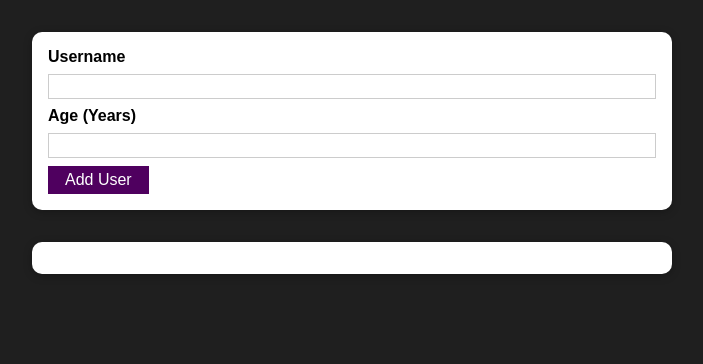
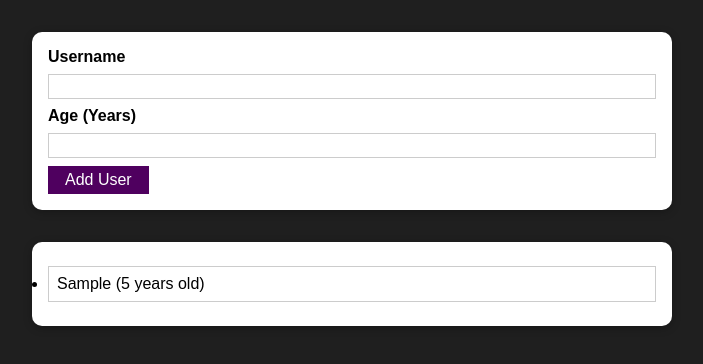
Before and after one commit to jripke74/react-0027, a React (Create React App) app: page / in a window 1280 px wide. Both pictures are taken after typing "Sample", "5" into the empty fields and a click on the button "Add User". Shown: the top 364 px of the page, without its empty margins (288-991 px from the left). Built offline with nearby package versions, Linux system fonts and the light colour scheme.

Commit message:
add list for users

```diff
--- a/src/App.js
+++ b/src/App.js
@@ -1,11 +1,24 @@
+import { useState } from 'react';
+
 import AddUser from './components/Users/AddUsers';
 import UsersList from './components/Users/UsersList';
 
 function App() {
+  const [usersList, setUsersList] = useState([]);
+
+  const addUserHandler = (uName, uAge) => {
+    setUsersList((prevUsersList) => {
+      return [
+        ...prevUsersList,
+        { name: uName, age: uAge, id: Math.random().toString() },
+      ];
+    });
+  };
+
   return (
     <div>
-      <AddUser />
-      <UsersList users={[]} />
+      <AddUser onAddUser={addUserHandler} />
+      <UsersList users={usersList} />
     </div>
   );
 }
--- a/src/components/Users/AddUsers.js
+++ b/src/components/Users/AddUsers.js
@@ -4,7 +4,7 @@
 import Button from '../UI/Button';
 import classes from './AddUser.module.css';
 
-const AddUser = () => {
+const AddUser = (props) => {
   const [enteredUsername, setEnteredUsername] = useState('');
   const [enteredAge, setEnteredAge] = useState('');
 
@@ -16,7 +16,7 @@
     if (+enteredAge < 1) {
       return;
     }
-    console.log(enteredUsername, enteredAge);
+    props.onAddUser(enteredUsername, enteredAge);
     setEnteredUsername('');
     setEnteredAge('');
   };
--- a/src/components/Users/UsersList.js
+++ b/src/components/Users/UsersList.js
@@ -6,7 +6,7 @@
     <Card className={classes.users}>
       <ul>
         {props.users.map((user) => (
-          <li>
+          <li key={user.id}>
             {user.name} ({user.age} years old)
           </li>
         ))}
--- a/src/components/Users/UsersList.module.css
+++ b/src/components/Users/UsersList.module.css
@@ -10,6 +10,7 @@
 }
 
 .users li {
+  text-decoration: none;
   border: 1px solid #ccc;
   margin: 0.5rem 0;
   padding: 0.5rem;
```
